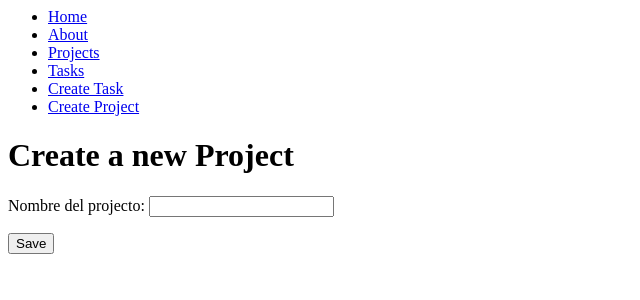
After one commit to DefFoxPy/django-tutorial, a Django app: page /create_project/ in a window 1280 px wide. The commit adds this page. Shown: the top 300 px of the page, without its empty margins (0-640 px from the left). Run offline with Django 5.2, Linux system fonts and the light colour scheme.

Commit message:
Agrega la opción de poder crear projectos, similar al de CreateTasks

```diff
--- a/djangotutorial/myapp/forms.py
+++ b/djangotutorial/myapp/forms.py
@@ -3,3 +3,6 @@ from django import forms
 class CreateNewTask(forms.Form):
 	title = forms.CharField(label='Título de tarea', max_length=200)
 	description = forms.CharField(label='Descripción de la tarea', widget=forms.Textarea)
+
+class CreateNewProject(forms.Form):
+	name = forms.CharField(label='Nombre del projecto', max_length=200)
--- a/djangotutorial/myapp/templates/layouts/base.html
+++ b/djangotutorial/myapp/templates/layouts/base.html
@@ -15,6 +15,9 @@
 		<li>
 			<a href="/create_task">Create Task</a>
 		</li>
+		<li>
+			<a href="/create_project">Create Project</a>
+		</li>
 	</ul>
 </nav>
 
--- /dev/null
+++ b/djangotutorial/myapp/templates/projects/create_project.html
@@ -0,0 +1,15 @@
+{% extends 'layouts/base.html' %}
+
+{% block content %}
+
+<h1>Create a new Project</h1>
+
+<form method="POST">
+	{% csrf_token %}
+	{{form.as_p}}
+	<button>
+		Save
+	</button>
+</form>
+
+{% endblock %}
--- a/djangotutorial/myapp/urls.py
+++ b/djangotutorial/myapp/urls.py
@@ -7,5 +7,6 @@ urlpatterns = [
     path("hello/<str:username>", views.hello),
     path("projects/", views.projects),
     path("tasks/", views.tasks),
-    path("create_task/", views.create_task)
+    path("create_task/", views.create_task),
+    path("create_project/", views.create_project)
 ]
--- a/djangotutorial/myapp/views.py
+++ b/djangotutorial/myapp/views.py
@@ -1,7 +1,7 @@
 from django.http import HttpResponse, JsonResponse
 from .models import Project, Task
 from django.shortcuts import get_object_or_404, render, redirect
-from .forms import CreateNewTask
+from .forms import CreateNewTask, CreateNewProject
 
 # Create your views here.
 def index(request):
@@ -23,7 +23,7 @@ def projects(request):
 	#projects = list(Project.objects.values())
 	projects = Project.objects.all()
 	#return JsonResponse(projects, safe=False)
-	return render(request, 'projects.html', {
+	return render(request, 'projects/projects.html', {
 		'projects': projects
 	})
 
@@ -32,16 +32,25 @@ def tasks(request):
 	#task = get_object_or_404(Task, id=id)
 	#return HttpResponse("task: %s" % task.title)
 	tasks = Task.objects.all()
-	return render(request, 'tasks.html', {
+	return render(request, 'tasks/tasks.html', {
 		'tasks': tasks
 	})
 
 def create_task(request):
 	if request.method == 'GET':
-		return render(request, 'create_task.html', {
+		return render(request, 'tasks/create_task.html', {
 			'form': CreateNewTask()
 		})
 	else:
 		Task.objects.create(title=request.POST['title'],
 			description=request.POST['description'], project_id=1)
 		return redirect('/tasks/')
+
+def create_project(request):
+	if request.method == 'GET':
+		return render(request, 'projects/create_project.html', {
+			'form': CreateNewProject()
+		})
+	else:
+		Project.objects.create(name=request.POST['name'])
+		return redirect('/projects/')
```
Also changed, not shown: djangotutorial/db.sqlite3, djangotutorial/myapp/templates/projects/projects.html (renamed from djangotutorial/myapp/templates/projects.html), djangotutorial/myapp/templates/tasks/create_task.html (renamed from djangotutorial/myapp/templates/create_task.html), djangotutorial/myapp/templates/tasks/tasks.html (renamed from djangotutorial/myapp/templates/tasks.html).
